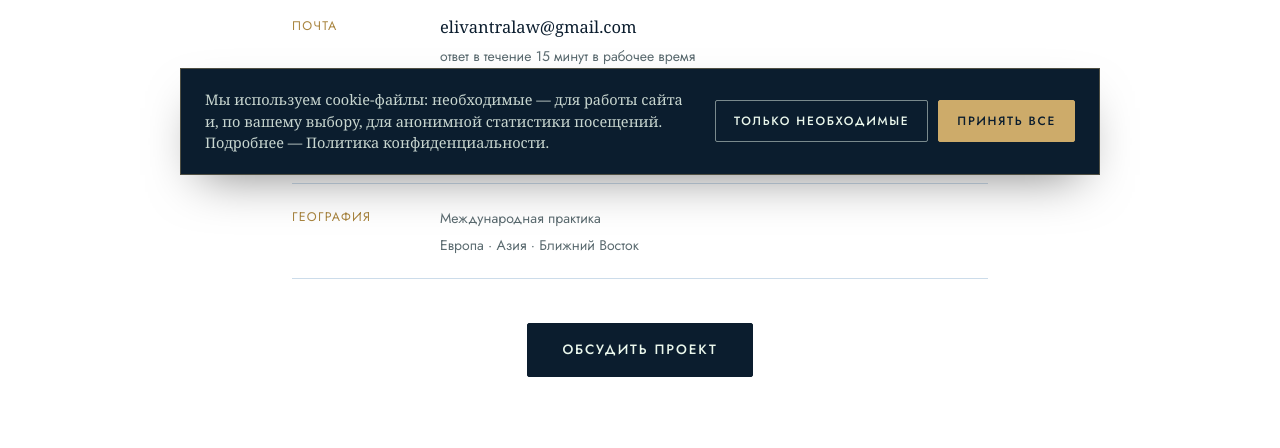
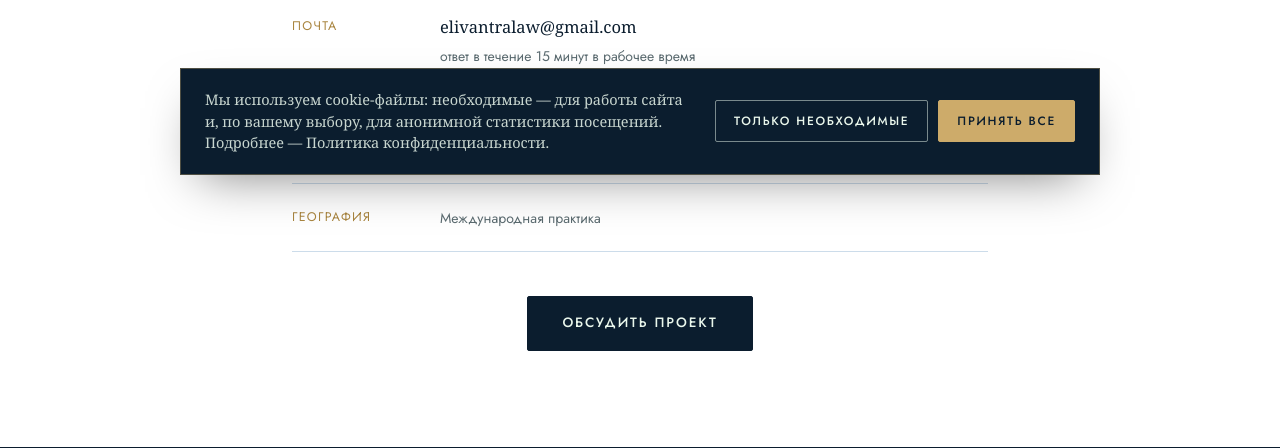
Before and after one commit to ridzekomuri-create/elivantralaw.com, a Flask app: page /contacts in a window 1280 px wide. Shown: the part 609-1057 px from the top of the page. Run offline with Flask 3, Linux system fonts and the light colour scheme; data comes from the database, SQL or seed files in the repository; some web fonts are replaced.

Commit message:
Remove explicit Europe/Asia/Middle East region list from contacts page

```diff
--- a/templates/contacts.html
+++ b/templates/contacts.html
@@ -34,8 +34,6 @@
         <span class="label t-ru">География</span><span class="label t-en" hidden>Geography</span>
         <span class="val">
           <span class="t-ru">Международная практика</span><span class="t-en" hidden>International practice</span>
-          <span class="t-ru">Европа · Азия · Ближний Восток</span>
-          <span class="t-en" hidden>Europe · Asia · Middle East</span>
         </span>
       </div>
     </div>
```
